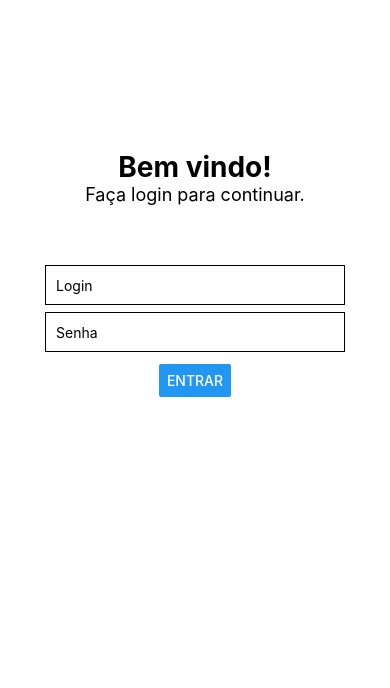
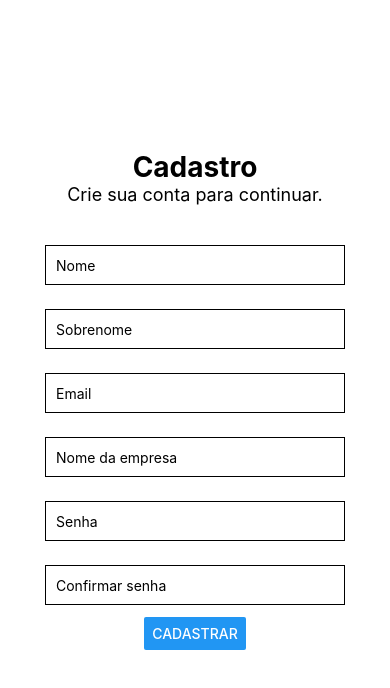
Before and after one commit to WillianPontes-prog/Digital-Funcionario, a React Native app: screen /Register in a window 390 px wide. Shown: the top 688 px of the page. Built offline with nearby package versions, Linux system fonts and the light colour scheme.

Commit message:
agora temos cadastro

```diff
--- a/App.js
+++ b/App.js
@@ -2,7 +2,8 @@ import React from 'react';
 import { NavigationContainer } from '@react-navigation/native';
 import { createStackNavigator } from '@react-navigation/stack';
 import LoginScreen from './screens/LoginScreen';
-import HomeScreen from './screens/CEOhome';
+import ChatScreen from './screens/ChatScreen';
+import SignupScreen from './screens/SignUpScreen';
 
 const Stack = createStackNavigator();
 
@@ -11,7 +12,8 @@ export default function App() {
     <NavigationContainer>
       <Stack.Navigator initialRouteName="Login">
         <Stack.Screen name="Login" component={LoginScreen} options={{headerShown: false}} />
-        <Stack.Screen name="CEOHome" component={HomeScreen} options={{headerShown: false}}/>
+        <Stack.Screen name="Chat" component={ChatScreen} options={{headerShown: false}}/>
+        <Stack.Screen name="Register" component={SignupScreen} options={{headerShown: false}}/>
       </Stack.Navigator>
     </NavigationContainer>
   );
--- a/screens/CEOhome.js
+++ b/screens/ChatScreen.js
@@ -1,7 +1,7 @@
 import React from 'react';
 import { View, Text, StyleSheet } from 'react-native';
 
-export default function HomeScreen() {
+export default function ChatScreen() {
   return (
     <View style={styles.container}>
       <Text style={{ fontSize: 24 }}>Bem-vindo à Home!</Text>
--- a/screens/LoginScreen.js
+++ b/screens/LoginScreen.js
@@ -24,12 +24,25 @@ export default function LoginScreen({ navigation }) {
           placeholder="Senha"
           secureTextEntry={true}
         />
-        <Button
-          title="Entrar"
-          onPress={() => {
-            navigation.navigate('CEOHome');
-          }}
-        />
+
+        <View style={{ width: 300, marginTop: 20 }}>
+          <Button
+            title="Entrar"
+            onPress={() => {
+              navigation.navigate('Chat');
+            }}
+          />
+        </View>
+
+        <View style={{ width: 300, marginTop: 20 }}>
+          <Button
+            title="Registrar"
+            onPress={() => {
+              navigation.navigate('Register');
+            }}
+          />
+        </View>
+
       </View>
     </View>
   );
@@ -44,6 +57,8 @@ const styles = StyleSheet.create({
   },
   textLoginBox: {
     flex: 1,
+    widgth: 300,
+    height: 900,
     backgroundColor: '#fff',
     alignItems: 'center',
     justifyContent: 'top',
--- /dev/null
+++ b/screens/SignUpScreen.js
@@ -0,0 +1,102 @@
+import React, { useState } from 'react';
+import { StyleSheet, Text, View, TextInput, Button, Alert } from 'react-native';
+
+export default function SignupScreen({ navigation }) {
+  const [firstName, setFirstName] = useState('');
+  const [lastName, setLastName] = useState('');
+  const [email, setEmail] = useState('');
+  const [companyName, setCompanyName] = useState('');
+  const [password, setPassword] = useState('');
+  const [confirmPassword, setConfirmPassword] = useState('');
+
+  const handleSignup = () => {
+    if (!firstName || !lastName || !email || !companyName || !password || !confirmPassword) {
+      Alert.alert('Erro', 'Por favor, preencha todos os campos.');
+      return;
+    }
+
+    if (password !== confirmPassword) {
+      Alert.alert('Erro', 'As senhas não coincidem.');
+      return;
+    }
+
+    // Aqui você pode adicionar lógica para enviar os dados para backend, etc.
+
+    navigation.navigate('Chat');
+  };
+
+  return (
+    <View style={styles.container}>
+      <View style={styles.textLoginBox}>
+        <Text style={{ fontSize: 28, fontWeight: 'bold' }}>Cadastro</Text>
+        <Text style={{ fontSize: 18 }}>Crie sua conta para continuar.</Text>
+
+        <TextInput
+          style={[styles.input, { marginTop: 40 }]}
+          placeholder="Nome"
+          value={firstName}
+          onChangeText={setFirstName}
+        />
+        <TextInput
+          style={styles.input}
+          placeholder="Sobrenome"
+          value={lastName}
+          onChangeText={setLastName}
+        />
+        <TextInput
+          style={styles.input}
+          placeholder="Email"
+          value={email}
+          onChangeText={setEmail}
+          keyboardType="email-address"
+          autoCapitalize="none"
+        />
+        <TextInput
+          style={styles.input}
+          placeholder="Nome da empresa"
+          value={companyName}
+          onChangeText={setCompanyName}
+        />
+        <TextInput
+          style={styles.input}
+          placeholder="Senha"
+          value={password}
+          onChangeText={setPassword}
+          secureTextEntry={true}
+        />
+        <TextInput
+          style={styles.input}
+          placeholder="Confirmar senha"
+          value={confirmPassword}
+          onChangeText={setConfirmPassword}
+          secureTextEntry={true}
+        />
+
+        <Button title="Cadastrar" onPress={handleSignup} />
+      </View>
+    </View>
+  );
+}
+
+const styles = StyleSheet.create({
+  container: {
+    flex: 1,
+    backgroundColor: '#fff',
+    alignItems: 'center',
+    justifyContent: 'center',
+  },
+  textLoginBox: {
+    flex: 1,
+    backgroundColor: '#fff',
+    alignItems: 'center',
+    justifyContent: 'flex-start',
+    marginTop: 150,
+  },
+  input: {
+    height: 40,
+    width: 300,
+    margin: 12,
+    borderWidth: 1,
+    padding: 10,
+  },
+});
```
Also changed, not shown: screens/FunctionScreen.js (added).
